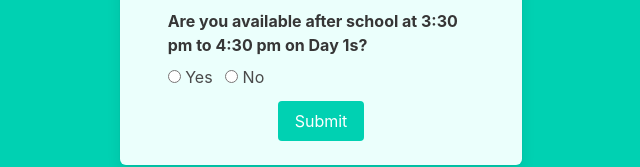
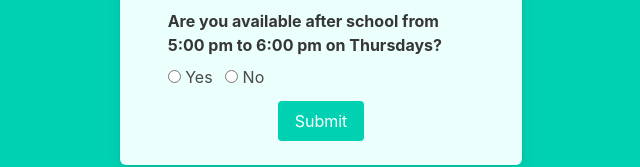
Before and after one commit to AvanRocks/linux-club-signup, a website: page linux-club-signup.html in a window 1280 px wide. Shown: the part 903-1070 px from the top of the page, without its empty margins (319-959 px from the left). Drawn offline with Linux system fonts and the light colour scheme.

Commit message:
changed timing in availability question

```diff
--- a/linux-club-signup.html
+++ b/linux-club-signup.html
@@ -107,7 +107,7 @@
 						</div>
 					</div>
 					<div class="field">
-						<p class="label">Are you available after school at 3:30 pm to 4:30 pm on Day 1s?</p>
+						<p class="label">Are you available after school from 5:00 pm to 6:00 pm on Thursdays?</p>
 						<div>
 							<label class="radio">
 								<input type="radio" value="yes" name="available">
```
